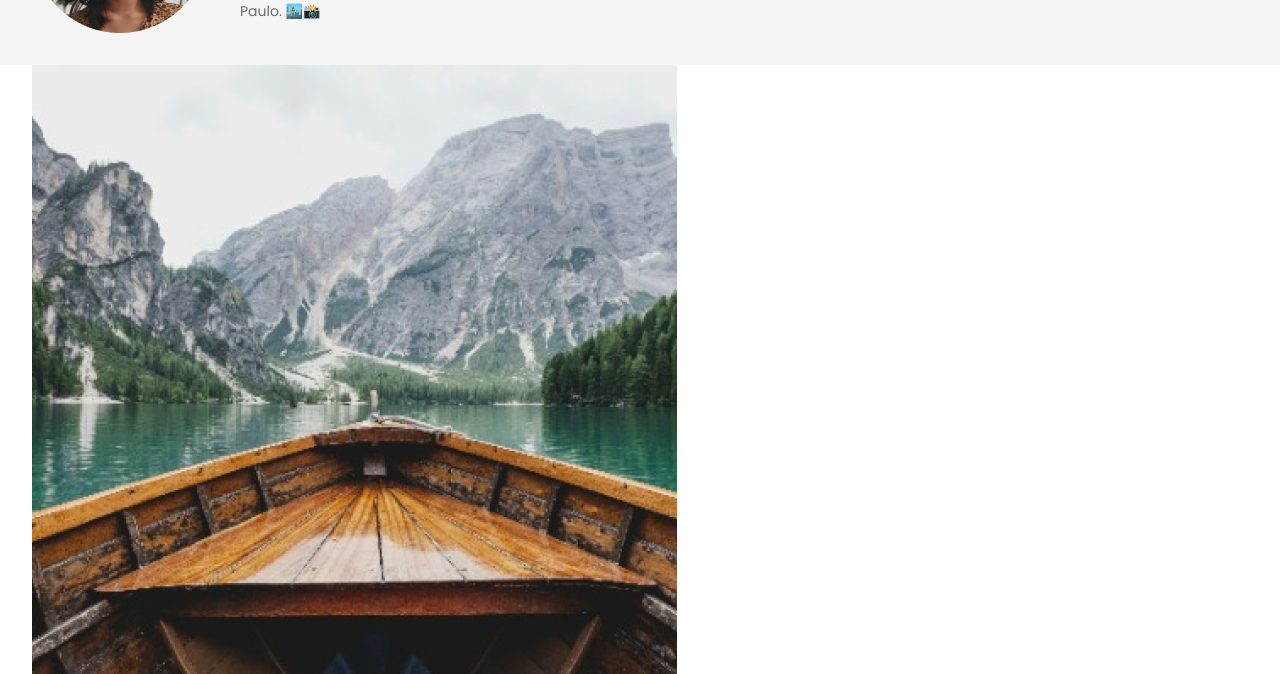
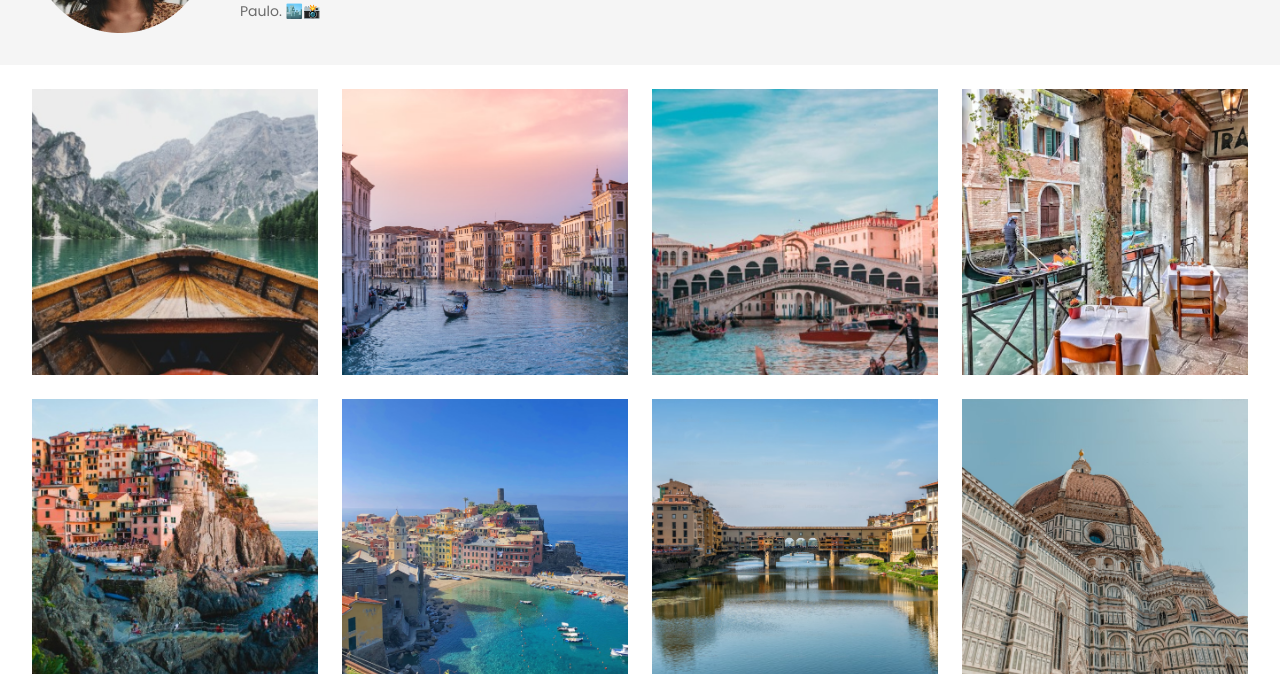
Before and after one commit to dev-gabriel-henrique/Travelgram, a plain HTML site: page index.html in a window 1280 px wide. Shown: the part 278-952 px from the top of the page. Drawn offline with Linux system fonts and the light colour scheme.

Commit message:
done main

```diff
--- a/index.html
+++ b/index.html
@@ -80,11 +80,16 @@
         </div>
       </header>
     </div>
-    <section class="container">
-      <main>
-        <img src="/assets/Image 01.png" alt="barco" />
+    <main class="container">
+      <img src="/assets/Image 01.png" alt="" />
+      <img src="/assets/Image 02.png" alt="">        <img src="/assets/Image 03.png" alt="" />
+      <img src="/assets/Image 04.png" alt="">        <img src="/assets/Image 05.png" alt="" />
+      <img src="/assets/Image 06.png" alt="">        <img src="/assets/Image 07.png" alt="" />
+      <img src="/assets/Image 08.png" alt="">        <img src="/assets/Image 09.png" alt="" />
+      <img src="/assets/Image 10.png" alt="">        <img src="/assets/Image 11.png" alt="" />
+      <img src="/assets/Image 12.png" alt="">
+
       </main>
-    </section>
     <footer class="container"></footer>
   </body>
 </html>
--- a/styles/index.css
+++ b/styles/index.css
@@ -1,3 +1,4 @@
 @import url(global.css);
 @import url(nav.css);
 @import url(header.css);
+@import url(main.css);
--- /dev/null
+++ b/styles/main.css
@@ -0,0 +1,12 @@
+main {
+  display: flex;
+  flex-wrap: wrap;
+  gap: 2.4rem;
+  padding-block: 2.4rem;
+}
+
+main img {
+  width: 28.6rem;
+  height: 28.6rem;
+  object-fit: cover;
+}
```
